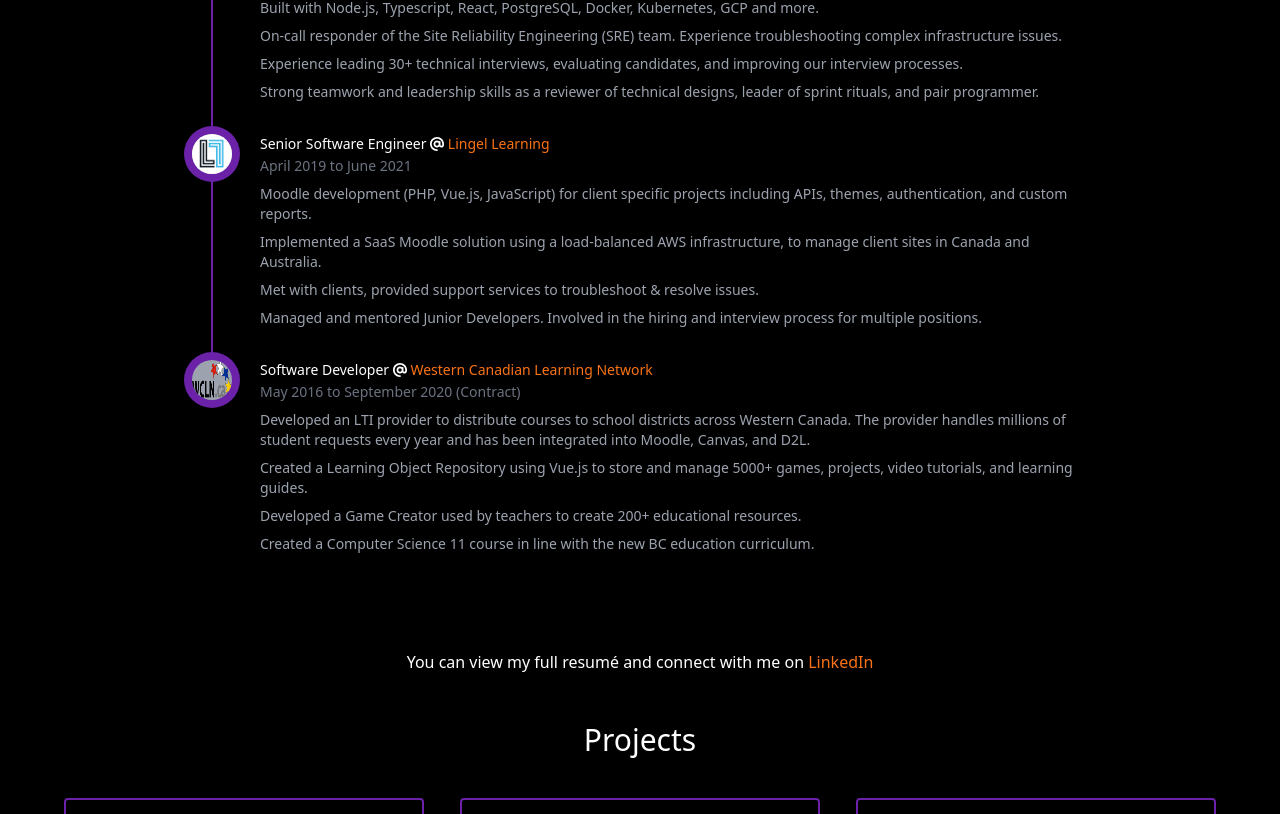
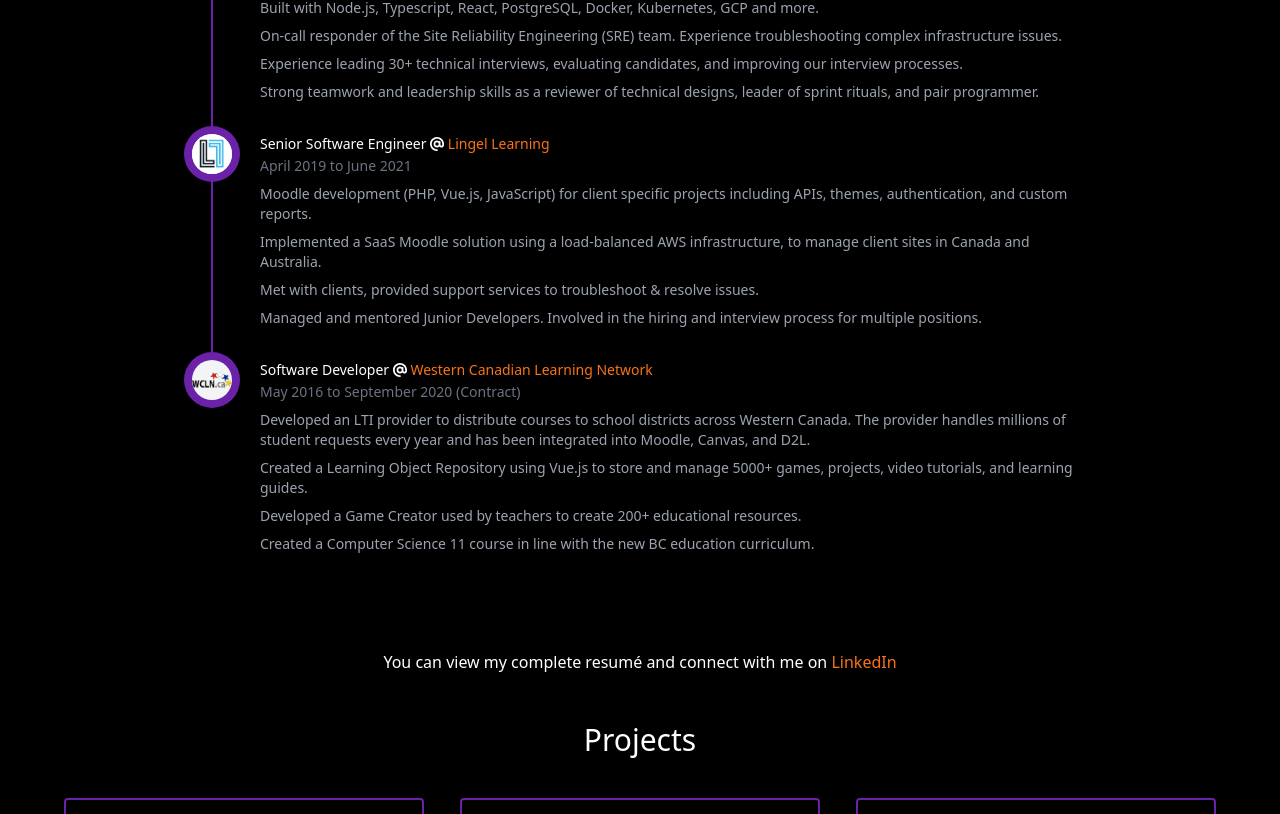
Before and after one commit to colinperepelken/blog, a React (Create React App) app in the folder client/: page / in a window 1280 px wide. Shown: the part 1800-2614 px from the top of the page. Built offline with nearby package versions, Linux system fonts and the light colour scheme.

Commit message:
Fix WCLN logo

```diff
--- a/client/src/components/views/portfolio/sections/experience/ExperienceSection.tsx
+++ b/client/src/components/views/portfolio/sections/experience/ExperienceSection.tsx
@@ -10,7 +10,7 @@
             <ExperienceTimeline />
         </div>
         <div className="text-center mt-24">
-            You can view my full resumé and connect with me on{' '}
+            You can view my complete resumé and connect with me on{' '}
             <Link
                 href="https://www.linkedin.com/in/colin-perepelken/"
                 rel="noreferrer"
--- a/client/src/components/views/portfolio/sections/experience/ExperienceTimeline.tsx
+++ b/client/src/components/views/portfolio/sections/experience/ExperienceTimeline.tsx
@@ -114,7 +114,7 @@
                             <div className="relative flex items-start space-x-3">
                                 <div className="relative">
                                     <img
-                                        className="flex h-10 w-10 items-center justify-center rounded-full bg-gray-400 ring-8 ring-primary-800 mr-4"
+                                        className="flex h-10 w-10 items-center justify-center rounded-full bg-gray-100 ring-8 ring-primary-800 mr-4"
                                         src={experience.logo}
                                         alt={`${experience.company} company logo`}
                                     />
```
Also changed, not shown: client/public/assets/wcln-logo.png, 1 other file (tests, documents, lock files or other folders).
